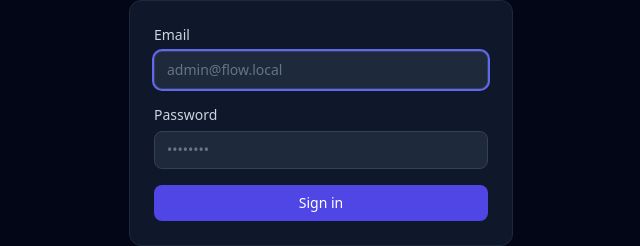
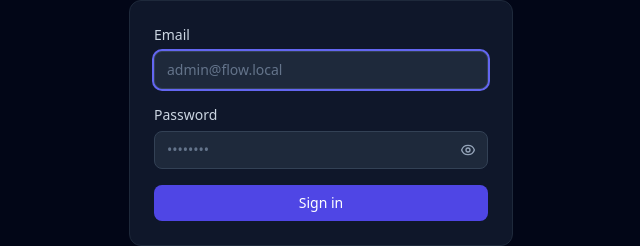
Before and after one commit to ather-techie/SlateFlow, a React (Vite) app in the folder client/: page /login in a window 1280 px wide. Shown: the part 323-569 px from the top of the page, without its empty margins (319-959 px from the left). Built offline with nearby package versions, Linux system fonts and the light colour scheme; no server answers.

Commit message:
password eye to see pwd

```diff
--- a/client/src/pages/AdminPage.tsx
+++ b/client/src/pages/AdminPage.tsx
@@ -15,6 +15,7 @@ function CreateUserModal({ onClose, onCreated }: { onClose: () => void; onCreate
   const [password, setPassword] = useState('')
   const [role, setRole] = useState<'member' | 'super_admin'>('member')
   const [loading, setLoading] = useState(false)
+  const [showPassword, setShowPassword] = useState(false)
 
   async function handleSubmit(e: React.FormEvent) {
     e.preventDefault()
@@ -48,7 +49,26 @@ function CreateUserModal({ onClose, onCreated }: { onClose: () => void; onCreate
           </div>
           <div>
             <label className="block text-xs font-medium text-slate-400 mb-1">Password (min 8 chars)</label>
-            <input type="password" required minLength={8} value={password} onChange={e => setPassword(e.target.value)} className={inputCls} />
+            <div className="relative">
+              <input type={showPassword ? 'text' : 'password'} required minLength={8} value={password} onChange={e => setPassword(e.target.value)} className={`${inputCls} pr-10`} />
+              <button
+                type="button"
+                onClick={() => setShowPassword(v => !v)}
+                className="absolute inset-y-0 right-0 flex items-center px-3 text-slate-400 hover:text-slate-200"
+                tabIndex={-1}
+              >
+                {showPassword ? (
+                  <svg xmlns="http://www.w3.org/2000/svg" className="w-4 h-4" fill="none" viewBox="0 0 24 24" stroke="currentColor" strokeWidth={2}>
+                    <path strokeLinecap="round" strokeLinejoin="round" d="M13.875 18.825A10.05 10.05 0 0112 19c-5 0-9-4-9-7s4-7 9-7a10.05 10.05 0 011.875.175M15 12a3 3 0 11-6 0 3 3 0 016 0zm6.364-4.364l-14.728 14.728" />
+                  </svg>
+                ) : (
+                  <svg xmlns="http://www.w3.org/2000/svg" className="w-4 h-4" fill="none" viewBox="0 0 24 24" stroke="currentColor" strokeWidth={2}>
+                    <path strokeLinecap="round" strokeLinejoin="round" d="M15 12a3 3 0 11-6 0 3 3 0 016 0z" />
+                    <path strokeLinecap="round" strokeLinejoin="round" d="M2.458 12C3.732 7.943 7.523 5 12 5c4.477 0 8.268 2.943 9.542 7-1.274 4.057-5.065 7-9.542 7-4.477 0-8.268-2.943-9.542-7z" />
+                  </svg>
+                )}
+              </button>
+            </div>
           </div>
           <div>
             <label className="block text-xs font-medium text-slate-400 mb-1">Role</label>
--- a/client/src/pages/LoginPage.tsx
+++ b/client/src/pages/LoginPage.tsx
@@ -9,6 +9,7 @@ export default function LoginPage() {
   const [email, setEmail] = useState('')
   const [password, setPassword] = useState('')
   const [loading, setLoading] = useState(false)
+  const [showPassword, setShowPassword] = useState(false)
 
   async function handleSubmit(e: FormEvent) {
     e.preventDefault()
@@ -67,14 +68,33 @@ export default function LoginPage() {
           </div>
           <div>
             <label className="block text-sm font-medium text-slate-300 mb-1.5">Password</label>
+            <div className="relative">
               <input
-              type="password"
+                type={showPassword ? 'text' : 'password'}
                 required
                 value={password}
                 onChange={e => setPassword(e.target.value)}
                 placeholder="••••••••"
-              className="w-full bg-slate-800 border border-slate-700 rounded-lg px-3 py-2 text-sm text-slate-100 placeholder-slate-500 focus:outline-none focus:ring-2 focus:ring-indigo-500"
+                className="w-full bg-slate-800 border border-slate-700 rounded-lg px-3 py-2 pr-10 text-sm text-slate-100 placeholder-slate-500 focus:outline-none focus:ring-2 focus:ring-indigo-500"
               />
+              <button
+                type="button"
+                onClick={() => setShowPassword(v => !v)}
+                className="absolute inset-y-0 right-0 flex items-center px-3 text-slate-400 hover:text-slate-200"
+                tabIndex={-1}
+              >
+                {showPassword ? (
+                  <svg xmlns="http://www.w3.org/2000/svg" className="w-4 h-4" fill="none" viewBox="0 0 24 24" stroke="currentColor" strokeWidth={2}>
+                    <path strokeLinecap="round" strokeLinejoin="round" d="M13.875 18.825A10.05 10.05 0 0112 19c-5 0-9-4-9-7s4-7 9-7a10.05 10.05 0 011.875.175M15 12a3 3 0 11-6 0 3 3 0 016 0zm6.364-4.364l-14.728 14.728" />
+                  </svg>
+                ) : (
+                  <svg xmlns="http://www.w3.org/2000/svg" className="w-4 h-4" fill="none" viewBox="0 0 24 24" stroke="currentColor" strokeWidth={2}>
+                    <path strokeLinecap="round" strokeLinejoin="round" d="M15 12a3 3 0 11-6 0 3 3 0 016 0z" />
+                    <path strokeLinecap="round" strokeLinejoin="round" d="M2.458 12C3.732 7.943 7.523 5 12 5c4.477 0 8.268 2.943 9.542 7-1.274 4.057-5.065 7-9.542 7-4.477 0-8.268-2.943-9.542-7z" />
+                  </svg>
+                )}
+              </button>
+            </div>
           </div>
           <button
             type="submit"
```
Lines whose indentation alone changed are shown as unchanged.
